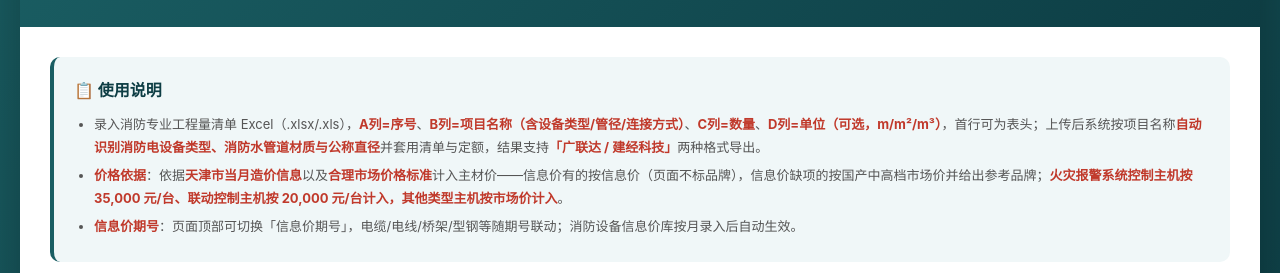
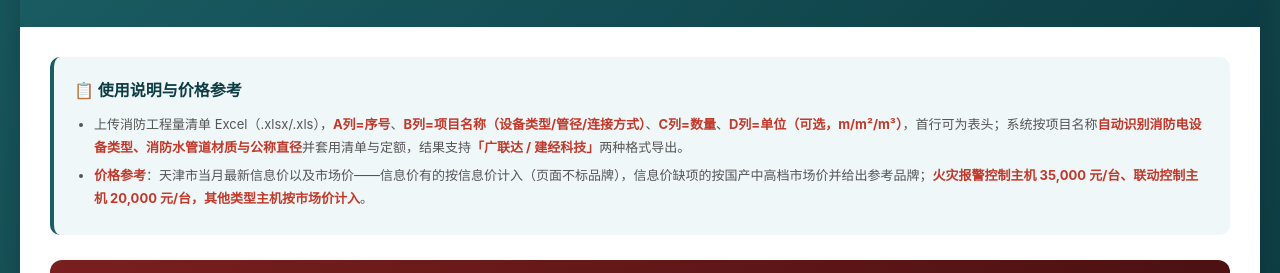
Before and after one commit to Liguanya/fire-list-quota, a plain HTML site: page index.html in a window 1280 px wide. Shown: the part 123-396 px from the top of the page. Drawn offline with Linux system fonts and the light colour scheme.

Commit message:
说明区精简为「使用说明 + 价格参考」两条，移除清单定额套用细则

```diff
--- a/index.html
+++ b/index.html
@@ -72,11 +72,10 @@
 
         <div class="content">
             <div class="instructions">
-                <h3>📋 使用说明</h3>
+                <h3>📋 使用说明与价格参考</h3>
                 <ul>
-                    <li>录入消防专业工程量清单 Excel（.xlsx/.xls），<strong>A列=序号</strong>、<strong>B列=项目名称（含设备类型/管径/连接方式）</strong>、<strong>C列=数量</strong>、<strong>D列=单位（可选，m/m²/m³）</strong>，首行可为表头；上传后系统按项目名称<strong>自动识别消防电设备类型、消防水管道材质与公称直径</strong>并套用清单与定额，结果支持<strong>「广联达 / 建经科技」</strong>两种格式导出。</li>
-                    <li><strong>价格依据</strong>：依据<strong>天津市当月造价信息</strong>以及<strong>合理市场价格标准</strong>计入主材价——信息价有的按信息价（页面不标品牌），信息价缺项的按国产中高档市场价并给出参考品牌；<strong>火灾报警系统控制主机按 35,000 元/台、联动控制主机按 20,000 元/台计入，其他类型主机按市场价计入</strong>。</li>
-                    <li><strong>信息价期号</strong>：页面顶部可切换「信息价期号」，电缆/电线/桥架/型钢等随期号联动；消防设备信息价库按月录入后自动生效。</li>
+                    <li>上传消防工程量清单 Excel（.xlsx/.xls），<strong>A列=序号</strong>、<strong>B列=项目名称（设备类型/管径/连接方式）</strong>、<strong>C列=数量</strong>、<strong>D列=单位（可选，m/m²/m³）</strong>，首行可为表头；系统按项目名称<strong>自动识别消防电设备类型、消防水管道材质与公称直径</strong>并套用清单与定额，结果支持<strong>「广联达 / 建经科技」</strong>两种格式导出。</li>
+                    <li><strong>价格参考</strong>：天津市当月最新信息价以及市场价——信息价有的按信息价计入（页面不标品牌），信息价缺项的按国产中高档市场价并给出参考品牌；<strong>火灾报警控制主机 35,000 元/台、联动控制主机 20,000 元/台，其他类型主机按市场价计入</strong>。</li>
                 </ul>
             </div>
 
```
